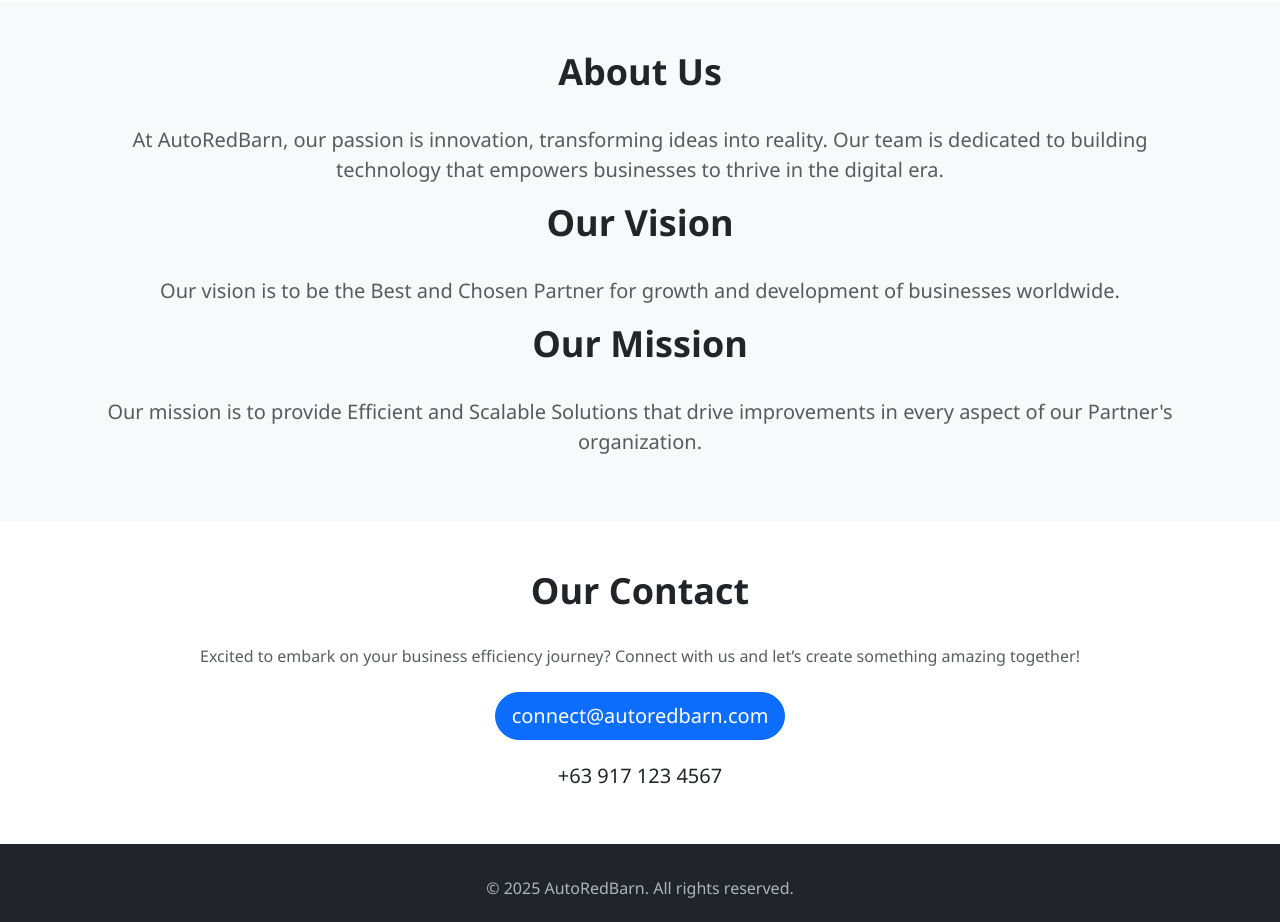
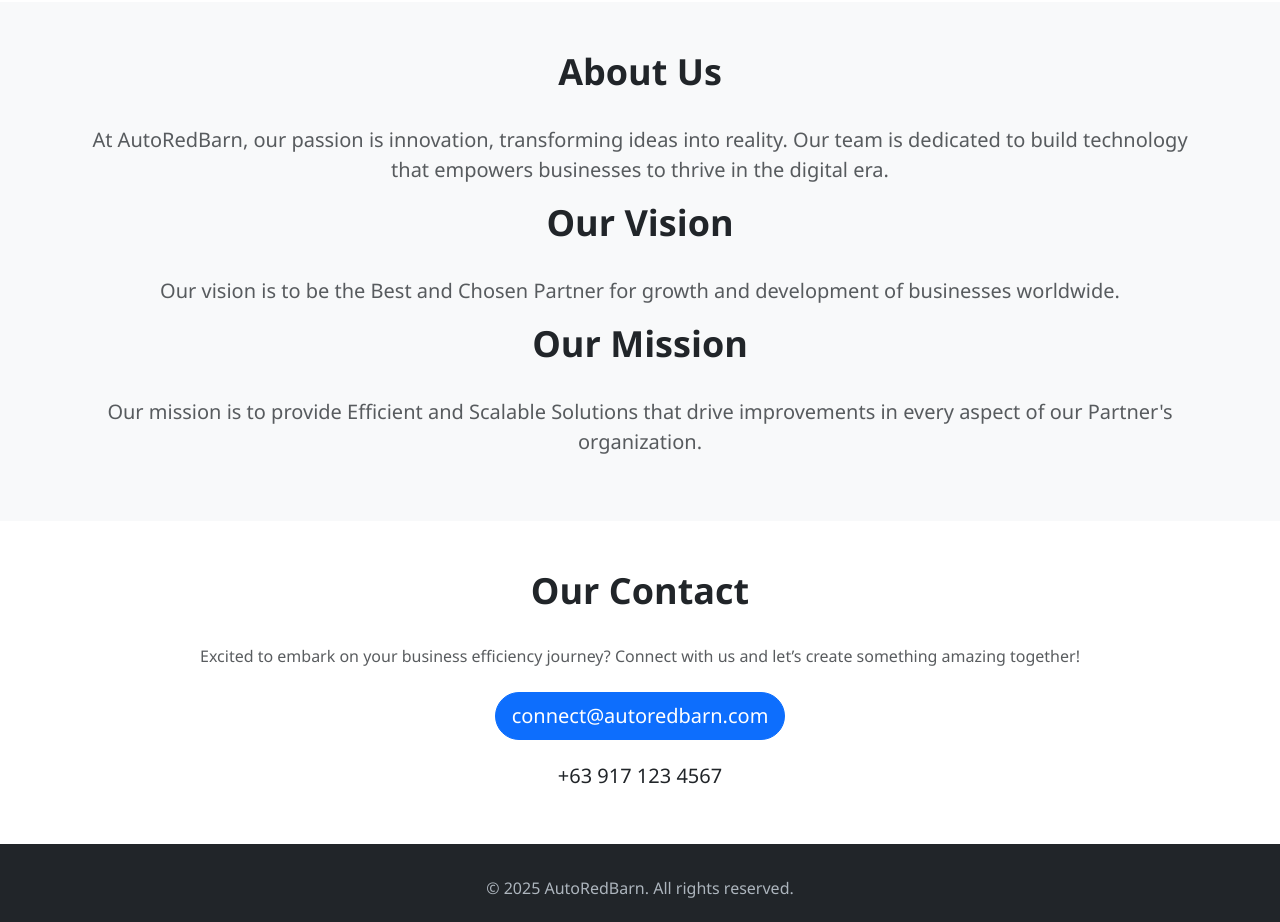
Before and after one commit to autoredbarn/infoweb, a plain HTML site: page index.html in a window 1280 px wide. Shown: the part 1700-2622 px from the top of the page. Drawn offline with nearby package versions, Linux system fonts and the light colour scheme.

Commit message:
Update index.html - 1001 - 0932

```diff
--- a/index.html
+++ b/index.html
@@ -208,7 +208,7 @@
     <h2 class="section-title">About Us</h2>
     <p class="lead text-muted">
       At AutoRedBarn, our passion is innovation, transforming ideas into reality.
-      Our team is dedicated to building technology
+      Our team is dedicated to build technology
       that empowers businesses to thrive in the digital era.
     </p>
     <h2 class="section-title">Our Vision</h2>
```
